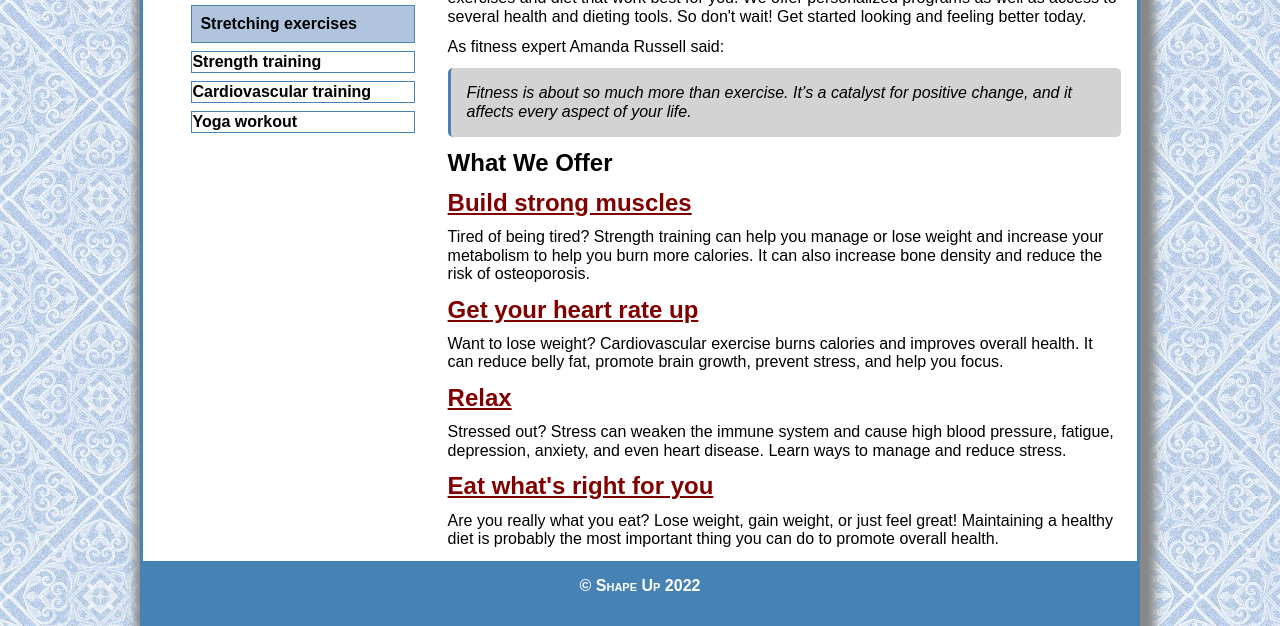
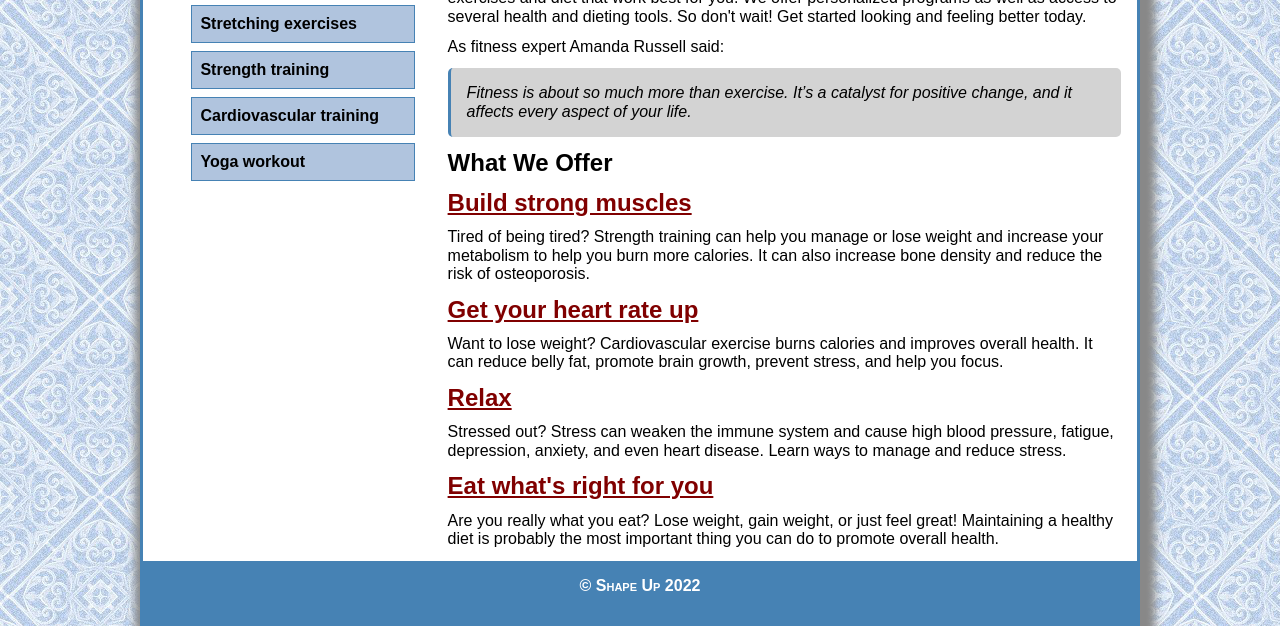
Before and after one commit to rhicaro2024/ShapeUp, a plain HTML site: page index.html in a window 1280 px wide. Shown: the part 300-926 px from the top of the page. Drawn offline with Linux system fonts and the light colour scheme.

Commit message:
Add files via upload

```diff
--- a/index.html
+++ b/index.html
@@ -53,10 +53,10 @@
 			<h2>Additional Resources</h2>
 				<ul>
 					<li><a href="https://www.cdc.gov/physicalactivity/basics/pa-health/index.htm" target="_blank">Physical activity and health</a></li>
-					<li><a href="https://www.webmd.com/fitness-exercise/ss/slideshow-stretches-to-get-loose" target="_blank">Stretching exercises</a></li>
-					<li>Strength training</li>
-					<li>Cardiovascular training</li>
-					<li>Yoga workout</li>
+					<li><a href="https://www.self.com/gallery/essential-stretches-slideshow" target="_blank">Stretching exercises</a></li>
+					<li><a href="https://www.mayoclinic.org/healthy-lifestyle/fitness/in-depth/strength-training/art-20046670">Strength training</a></li>
+					<li><a href="https://www.realbuzz.com/articles-interests/fitness/article/what-is-cardiovascular-training/">Cardiovascular training</a></li>
+					<li><a href="https://www.medicalnewstoday.com/articles/317314">Yoga workout</a></li>
 				</ul>
 			</nav>
 		</aside>
```
